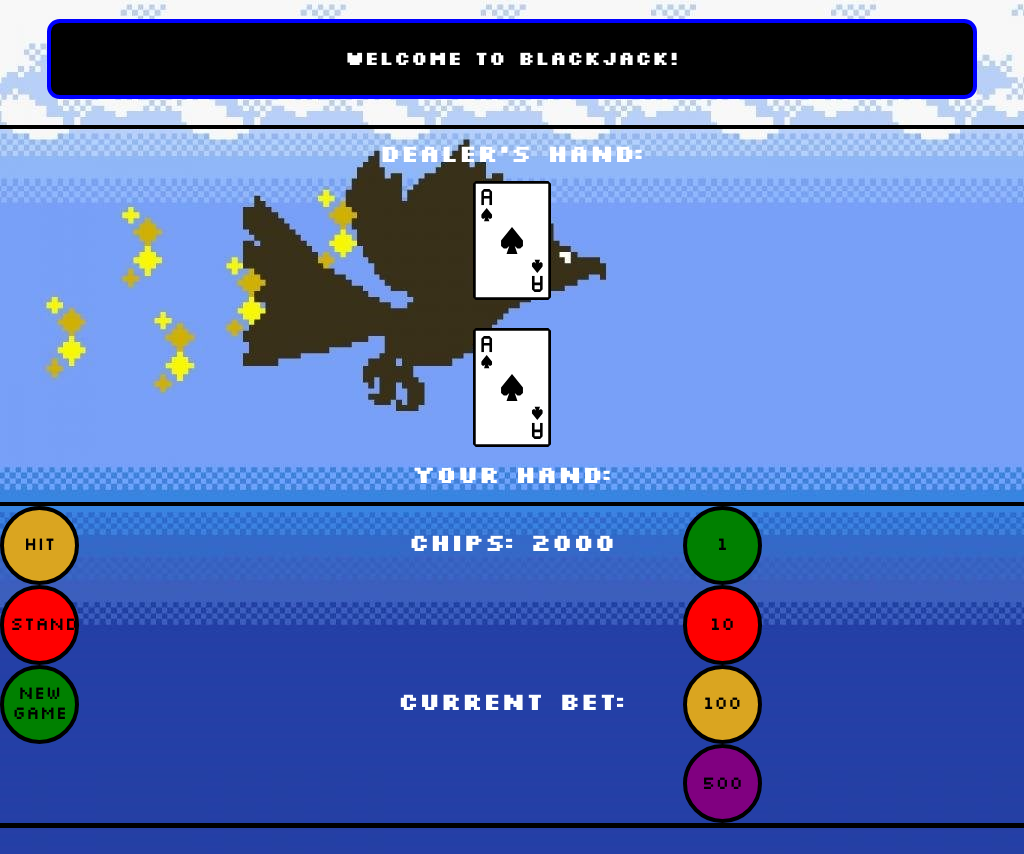
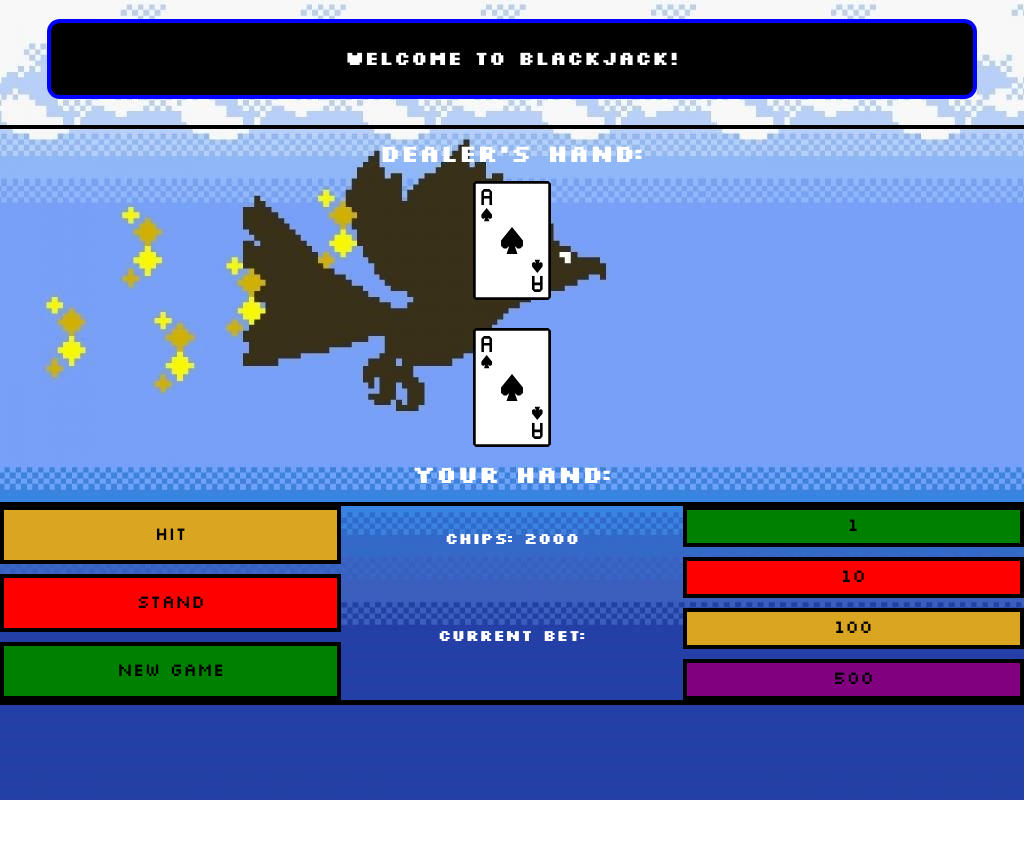
Before and after one commit to isaac-parks/BlackJack, a plain HTML site: page index.html in a window 1024 px wide. After the commit the page ends 800 px from the top, so only its background shows below. Drawn offline with Linux system fonts and the light colour scheme.

Commit message:
responsive design

```diff
--- a/styles/general.css
+++ b/styles/general.css
@@ -30,6 +30,7 @@ main {
 }
 
 
+
 .dealer-box, .player-box, .player-lower {
     width:100%;
     text-align: center;
@@ -57,13 +58,3 @@ main {
 .player-box img {
     margin-bottom: 1rem;
 }
-
-button {
-    width: 6.2rem;
-    height: 6.2rem;
-    border-radius: 50%;
-    border: 4px solid black;
-    font-family: 'Silkscreen';
-    font-size: 1.5rem;
-    background-color: goldenrod;
-}
--- a/styles/index.css
+++ b/styles/index.css
@@ -1,3 +1,9 @@
+
+@import url("fonts.css");
+@import "general.css";
+@import "mobile.css";
+
+
 html {
     font-size: 10px;
     font-family: 'Irish Grover', cursive;
@@ -130,10 +136,17 @@ button {
 @media screen and (min-width: 850px) {
     html {
         font-size: 20px;
+
     }
     body {
         max-width: 70%;
         margin: auto;
+
+
+    }
+
+    button {
+        font-size: 0px;
     }
     .buttons-box {
         flex-direction: row-reverse;
--- a/styles/index2.css
+++ b/styles/index2.css
@@ -33,6 +33,16 @@
     height:100%;
     display:flex;
     justify-content: space-around;
+}
+
+button {
+    width: 6.2rem;
+    height: 6.2rem;
+    border-radius: 50%;
+    border: 4px solid black;
+    font-family: 'Silkscreen';
+    font-size: 1.5rem;
+    background-color: goldenrod;
 }
 
 .bet-box, .buttons-box, .chip-box {
@@ -120,19 +130,43 @@
         border-top: 4px solid black;
         border-radius: 0px;
     }
+
+    .player-lower button {
+        width: 3.2rem;
+        height: 3.2rem;
+        border: 4px solid black;
+        font-family: 'Silkscreen';
+        font-size: 1.5rem;
+        background-color: goldenrod;
+    }
+     .player-lower h2 {
+         font-size: 1.3rem;
+     }
     .bet-box {
         max-width: 100%;
-        display: grid;
-        grid-template-columns: repeat(13, 1fr);
         display: flex;
         flex-direction: column;
         flex-wrap: wrap;
+        columns: 2;
+        gap: 10px;
+    }
+
+    #one, #ten, #onehundred, #fivehundred, #draw-btn, #stand-btn, #newgame-btn {
+        border-radius: 0rem;
+        width: 100%;
+
     }
 
     .buttons-box {
         display:flex;
+        gap: 10px;
         flex-direction: column;
     }
 
+    .buttons-box button {
+        height:100%;
+    }
+
+
 
 }
--- a/styles/mobile.css
+++ b/styles/mobile.css
@@ -1,28 +1,3 @@
 @import "index2.css";
 @import "general.css";
 @import "fonts.css";
-
-
-@media screen and (max-width: 1100px) {
-    html {
-        font-size: 80%;
-    }
-    body {
-        width: 100%;
-    }
-
-    main {
-        width: 100%;
-        border-top: 4px solid black;
-        border-radius: 0px;
-    }
-    .bet-box {
-        max-width: 100%;
-        display: grid;
-        grid-template-columns: repeat(13, 1fr);
-        display: flex;
-        flex-direction: column;
-    }
-
-
-}
```
